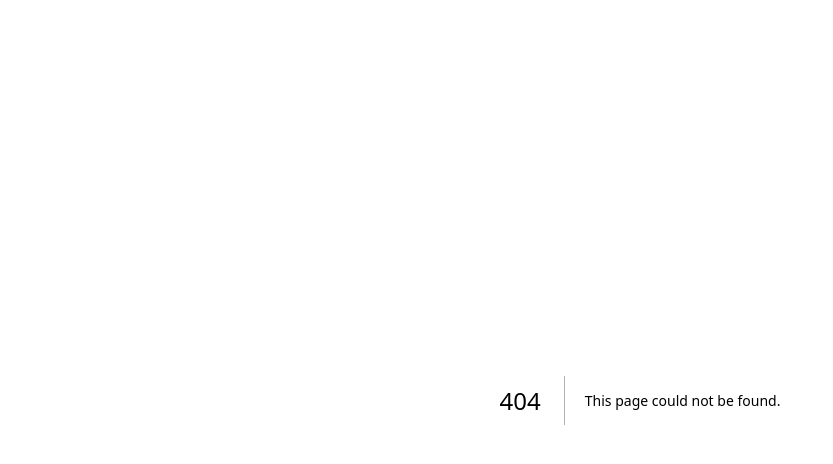
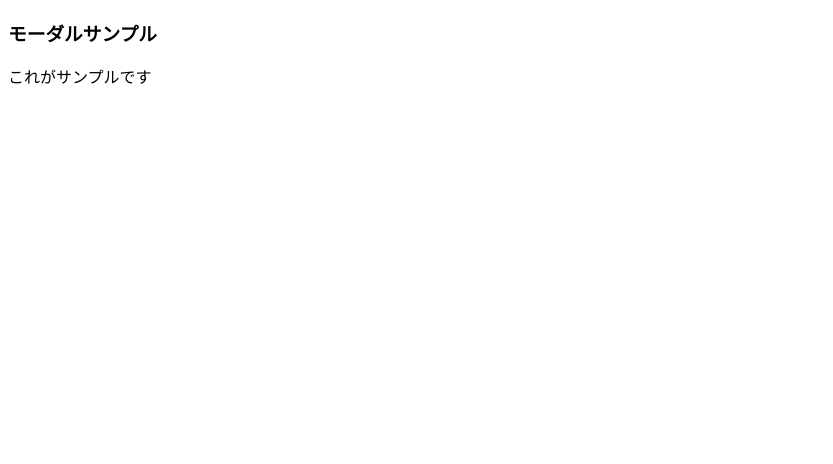
Before and after one commit to takecchi/responsive-modal-example, a Next.js app: page /modal in a window 1280 px wide. Before the commit this address had no page. Shown: the top 464 px of the page, without its empty margins (0-833 px from the left). Built offline with nearby package versions, Linux system fonts and the light colour scheme.

Commit message:
モーダルを開くサンプル

```diff
--- /dev/null
+++ b/src/pages/modal/index.tsx
@@ -0,0 +1,11 @@
+import { NextPage } from 'next';
+
+const ModalPage: NextPage = () => {
+  return (
+    <main>
+      <h3>モーダルサンプル</h3>
+      これがサンプルです
+    </main>
+  );
+};
+export default ModalPage;
```
Also changed, not shown: src/pages/index.tsx (+12 -2 lines).
